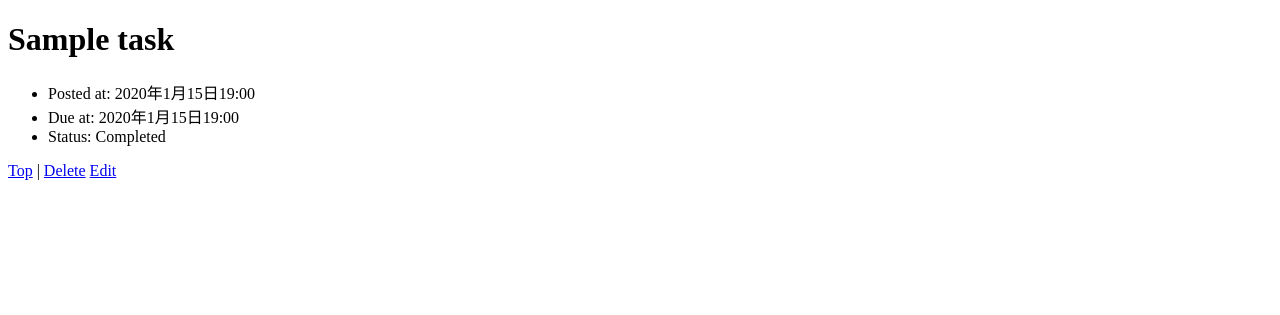
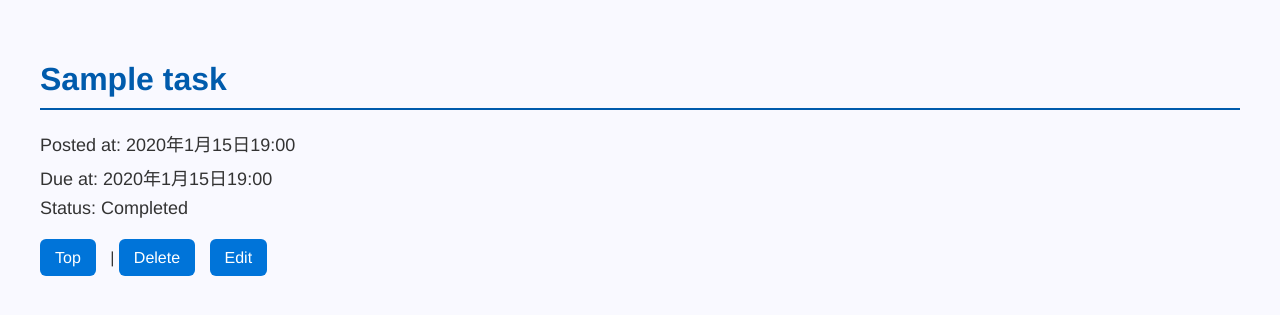
Before and after one commit to s1f102400101/django-test-exercise, a Django app: page /1/ in a window 1280 px wide. Shown: the top 315 px of the page. Run offline with Django 5.2, Linux system fonts and the light colour scheme; tables that the repository leaves empty hold one stand-in row (values such as "Sample post").

Commit message:
detailページへのcssの追加

```diff
--- a/todo/css/detail.css
+++ b/todo/css/detail.css
@@ -0,0 +1,50 @@
+/* ベース設定 */
+body {
+  font-family: 'Helvetica', 'Arial', sans-serif;
+  background-color: #f9f9ff;
+  color: #333;
+  margin: 0;
+  padding: 40px;
+}
+
+/* タイトル */
+h1 {
+  color: #005bac;
+  font-size: 32px;
+  border-bottom: 2px solid #005bac;
+  padding-bottom: 10px;
+  margin-bottom: 20px;
+}
+
+/* リスト（詳細情報） */
+ul {
+  list-style-type: none;
+  padding: 0;
+  margin-bottom: 30px;
+}
+
+ul li {
+  margin: 8px 0;
+  font-size: 18px;
+}
+
+/* ナビゲーションリンク */
+div a {
+  text-decoration: none;
+  color: white;
+  background-color: #0074d9;
+  padding: 10px 15px;
+  margin-right: 10px;
+  border-radius: 6px;
+  font-size: 16px;
+  transition: background-color 0.3s;
+}
+
+div a:hover {
+  background-color: #005bac;
+}
+
+/* リンクの間に縦線が不要なら以下を削除 */
+div {
+  margin-top: 20px;
+}
--- a/todo/templates/todo/detail.html
+++ b/todo/templates/todo/detail.html
@@ -6,6 +6,7 @@
     <title>To Do Application</title>
     <meta charset="UTF-8">
     <meta name="author" content="INIAD">
+    <link rel="stylesheet" href="{% static 'css/detail.css' %}">
   </head>
 
   <body>
@@ -23,7 +24,7 @@
     </ul>
 
     <div>
-    <a href="{% url 'index' %}">Top</a>
+      <a href="{% url 'index' %}">Top</a>
     | <a href="{% url 'delete' task.id %}">Delete</a>
       <a href="{% url 'update' task.id %}">Edit</a>
     </div>
```
